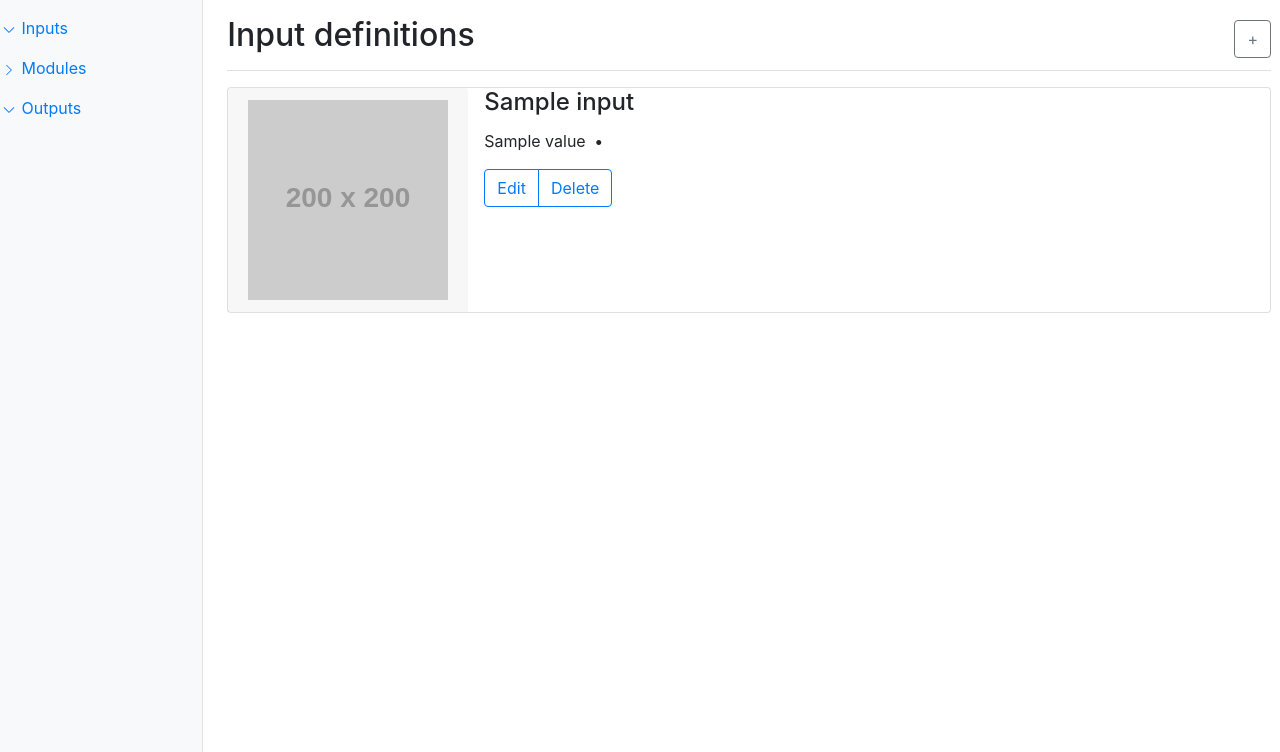
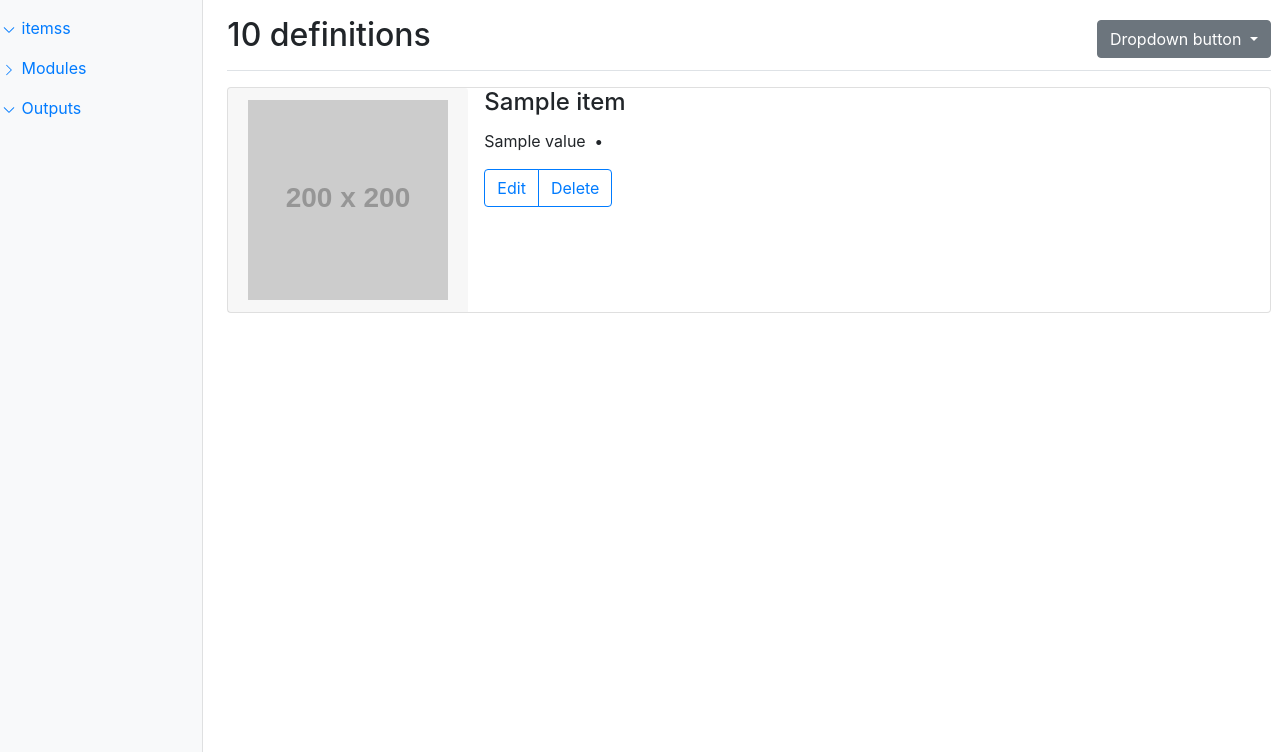
Before and after one commit to adambaumeister/panhit, a Flask app: template templates/config.html in a window 1280 px wide. Shown: the part 56-808 px from the top of the page. Run offline with Flask 2, Linux system fonts and the light colour scheme; the template is opened without the code that fills it: most values are stand-ins (such as "Sample title", 1, 10 or a date in 2020); grey boxes labelled with a size stand in for pictures from a placeholder-image service; some libraries are stand-ins or nearby versions.

Commit message:
Work on HTML

```diff
--- a/templates/config.html
+++ b/templates/config.html
@@ -5,14 +5,14 @@
         <div class="sidebar-sticky">
             <ul class="nav flex-column">
                 <li class="nav-item">
-                    <a class="nav-link active" href="/config/input">
+                    <a class="nav-link active" href="/config/items">
                         <svg class="bi bi-chevron-down" width="1em" height="1em" viewBox="0 0 20 20" fill="currentColor"
                              xmlns="http://www.w3.org/2000/svg">
                             <path fill-rule="evenodd"
                                   d="M3.646 6.646a.5.5 0 01.708 0L10 12.293l5.646-5.647a.5.5 0 01.708.708l-6 6a.5.5 0 01-.708 0l-6-6a.5.5 0 010-.708z"
                                   clip-rule="evenodd"></path>
                         </svg>
-                        Inputs
+                        itemss
                     </a>
                 </li>
 
@@ -45,21 +45,31 @@
 
     </nav>
     <main role="main" class="col-md-9 ml-sm-auto col-lg-10 px-4">
+
         <div class="d-flex justify-content-between flex-wrap flex-md-nowrap align-items-center pt-3 pb-2 mb-3 border-bottom">
-            <h1 class="h2">Input definitions</h1>
-            <div class="btn-toolbar mb-2 mb-md-0">
-                <button type="button" class="btn btn-outline-secondary">+</button>
+            <h1 class="h2">{{ config_type }} definitions</h1>
+            <div class="dropdown">
+                <button class="btn btn-secondary dropdown-toggle" type="button" id="dropdownMenuButton"
+                        data-toggle="dropdown" aria-haspopup="true" aria-expanded="false">
+                    Dropdown button
+                </button>
+                <div class="dropdown-menu" aria-labelledby="dropdownMenuButton">
+                    {% for item_type, item_obj in item_types.items() %}
+                    <a class="dropdown-item add-item" data-type="{{ config_type }}">{{ item_type }}</a>
+                    {% endfor %}
+                </div>
             </div>
+
         </div>
-        {% for input in inputs %}
+        {% for items in items %}
         <div class="card flex-row flex-wrap">
             <div class="card-header border-0">
                 <img src="//placehold.it/200" alt="">
             </div>
             <div class="card-block px-3">
-                <h4 class="card-title">{{ input.name }}</h4>
+                <h4 class="card-title">{{ items.name }}</h4>
                 <p class="card-text">
-                    {% for key, value in input.module_options.get_all_nice().items() %}
+                    {% for key, value in items.module_options.get_all_nice().items() %}
                     {{ value }} <span class="px-1">•</span>
                     {% endfor %}
                 </p>
--- a/web.py
+++ b/web.py
@@ -53,12 +53,14 @@ def index():
     print(summary)
     return render_template('index.html', summary=summary)
 
-@app.route('/config/<config_type>', methods=['GET'])
-def config_page(config_type):
+@app.route('/config/input', methods=['GET'])
+def config_input_page():
     """
     Configuration landing page
     :return: config.html
     """
+    config_type = "input"
+
     c = ConfigFile()
     # First load in all the configuration from the provided configuration file, if it exists
     c.load_from_file(DEFAULT_CONFIG_FILE)
@@ -71,7 +73,9 @@ def config_page(config_type):
         i = c.get_input(doc)
         inputs.append(i)
 
-    return render_template('config.html', inputs=inputs)
+    input_types = c.get_inputs_available()
+
+    return render_template('config.html', items=inputs, config_type=config_type, item_types=input_types)
 
 
 
```
Also changed, not shown: phlibs/config/config.py (+9 -0 lines).
